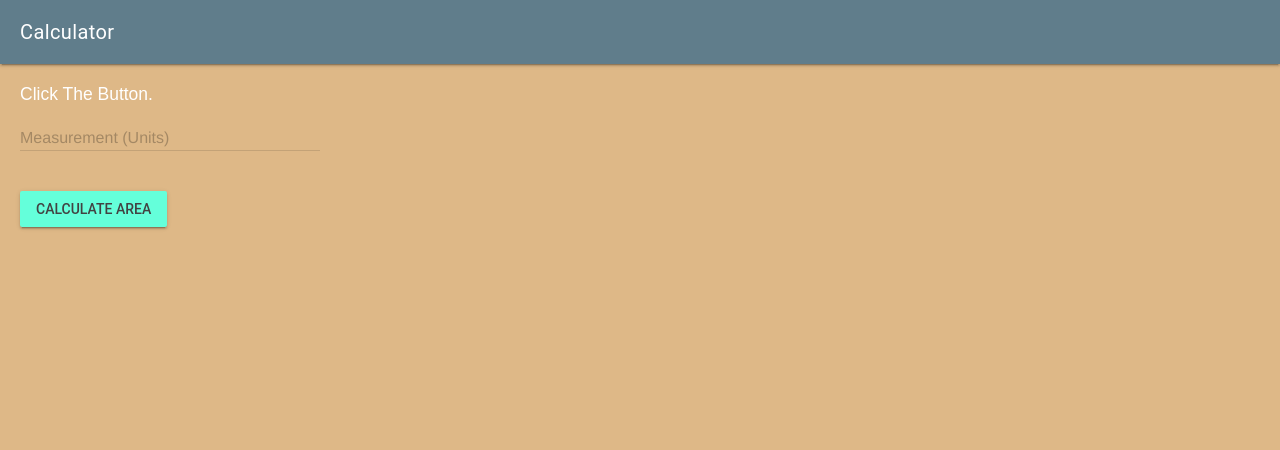
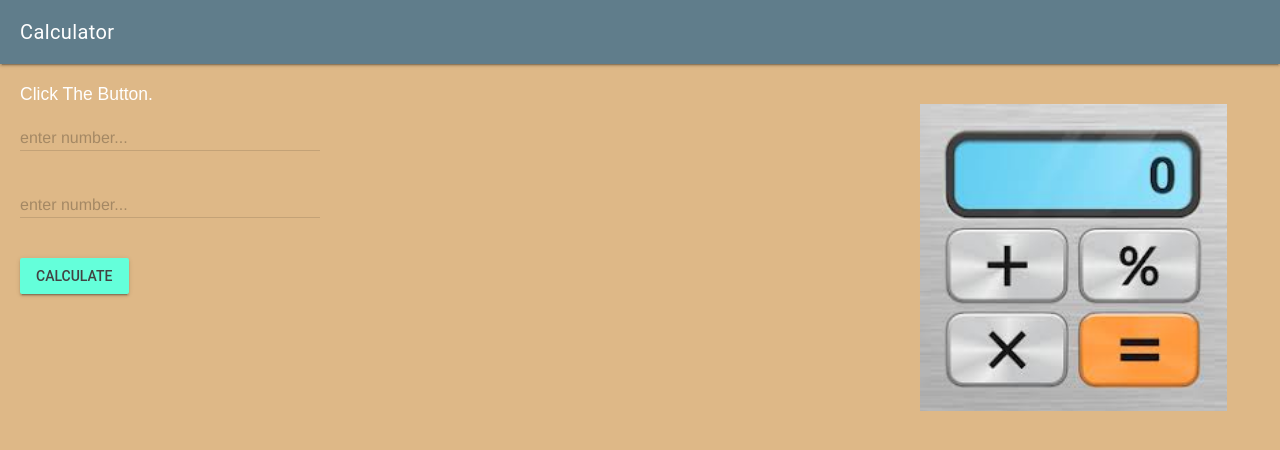
Before and after one commit to MTHS-ICS2O-2-2022/ICS2O-Unit-5-06-Lucas-Osmond, a plain HTML site: page index.html in a window 1280 px wide. Drawn offline with nearby package versions, Linux system fonts and the light colour scheme.

Commit message:
finished 5-06

```diff
--- a/css/style.css
+++ b/css/style.css
@@ -28,10 +28,13 @@
   font-size: 1.25rem;
 }
 
-.food {
+img {
   float: right;
-  width: 500px;
+  margin-left: 15pt;
+  margin-right: 15pt;
+  margin-top: 15pt;
   height: auto;
+  width: 25%;
 }
 
 body {
--- a/index.html
+++ b/index.html
@@ -19,7 +19,7 @@
     <link rel="icon" type="image/png" sizes="32x32" href="favicon-32x32.png" />
     <link rel="icon" type="image/png" sizes="16x16" href="favicon-16x16.png" />
     <link rel="manifest" href="site.webmanifest" />
-    <title class="mdl-layout-header">Area Of Shapes</title>
+    <title class="mdl-layout-header">While Loops</title>
   </head>
   <body>
     <script defer src="https://code.getmdl.io/1.3.0/material.min.js"></script>
@@ -31,17 +31,38 @@
         </div>
       </header>
       <main class="mdl-layout__content">
+        <img src="/images/images.jpeg" id="img" />
         <div class="page-content">Click The Button.</div>
         <!-- Numeric Textfield with Floating Label -->
         <form action="#">
-          <div class="mdl-textfield mdl-js-textfield mdl-textfield--floating-label">
+          <div
+            class="mdl-textfield mdl-js-textfield mdl-textfield--floating-label"
+          >
             <input
               class="mdl-textfield__input"
               type="text"
               pattern="-?[0-9]*(\.[0-9]+)?"
-              id="sample4"
+              id="number-a"
             />
-            <label class="mdl-textfield__label" for="sample4">Measurement (Units)</label>
+            <label class="mdl-textfield__label" for="number-a"
+              >enter number...</label
+            >
+            <span class="mdl-textfield__error">Input is not a number!</span>
+          </div>
+        </form>
+        <form action="#">
+          <div
+            class="mdl-textfield mdl-js-textfield mdl-textfield--floating-label"
+          >
+            <input
+              class="mdl-textfield__input"
+              type="text"
+              pattern="-?[0-9]*(\.[0-9]+)?"
+              id="number-b"
+            />
+            <label class="mdl-textfield__label" for="number-b"
+              >enter number...</label
+            >
             <span class="mdl-textfield__error">Input is not a number!</span>
           </div>
         </form>
@@ -51,8 +72,11 @@
           class="mdl-button mdl-js-button mdl-button--raised mdl-js-ripple-effect mdl-button--accent"
           onclick="myButtonClicked()"
         >
-          Calculate Area
+          Calculate
         </button>
+        <br />
+        <br />
+        <div id="answer"></div>
       </main>
     </div>
   </body>
--- a/js/script.js
+++ b/js/script.js
@@ -1,10 +1,18 @@
 // Copyright (c) 2020 Mr. Coxall All rights reserved
 //
-// Created by: Mr. Coxall
-// Created on: Sep 2020
+// Created by: Lucas Osmond
+// Created on: May 2023
 // This file contains the JS functions for index.html
 
+function myButtonClicked () {
+  const numberA = parseInt(document.getElementById('number-a').value)
+  const numberB = parseInt(document.getElementById('number-b').value)
+  let counter = 0
+  let answer = 0
 
-function myButtonClicked() {
-  alert("hello, world!")
+  while (counter < numberA) {
+    answer += numberB
+    counter += 1
+  }
+  document.getElementById('answer').innerHTML = 'The answer is ' + answer
 }
```
Also changed, not shown: design/flowchart.png (added), design/storyboard.png (added), images/images.jpeg (added), 2 other files.
